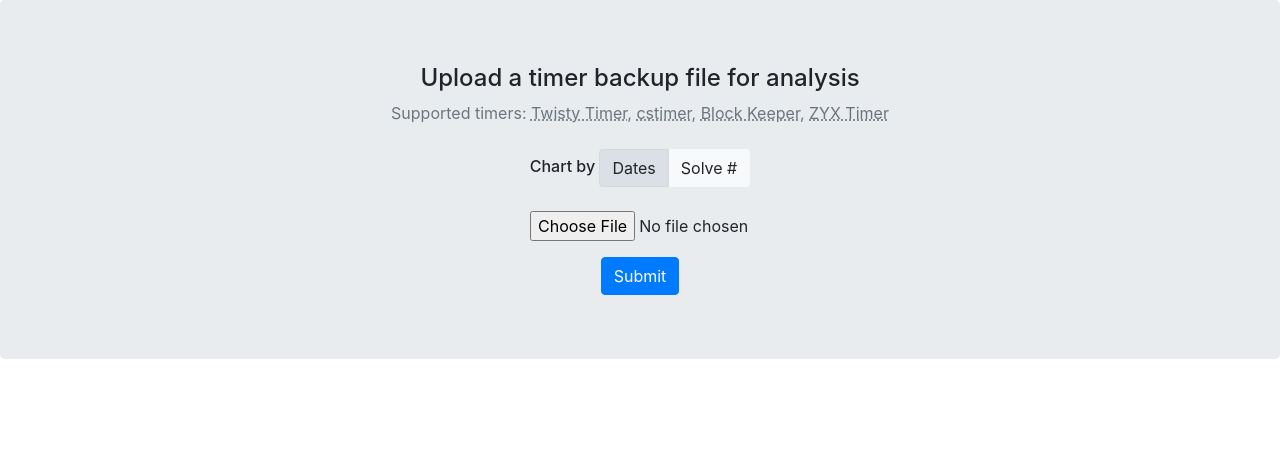
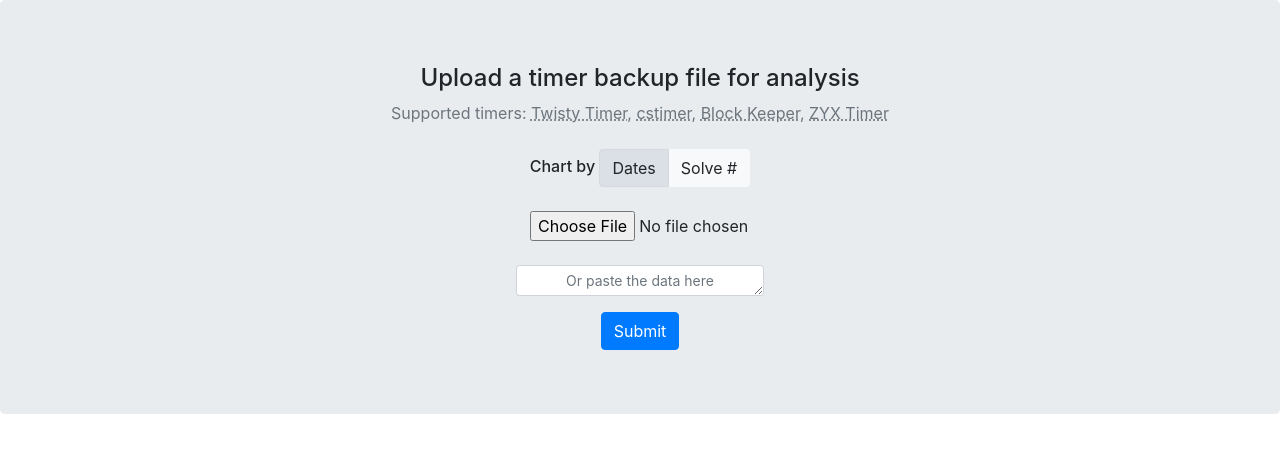
Before and after one commit to tussosedan/kuebiko-cubing, a Flask app: page / in a window 1280 px wide. Shown: the part 56-509 px from the top of the page. Run offline with Flask 2, Linux system fonts and the light colour scheme; some libraries are stand-ins or nearby versions.

Commit message:
add textarea input option

```diff
--- a/app.py
+++ b/app.py
@@ -4,6 +4,7 @@ import os
 import traceback
 import time
 from werkzeug.utils import secure_filename
+from io import BytesIO
 
 ALLOWED_EXTENSIONS = {'txt', 'json'}
 UPLOAD_FOLDER = r'C:\uploads'
@@ -22,28 +23,36 @@ def allowed_file(filename):
 @app.route('/', methods=['GET', 'POST'])
 def index():
     if request.method == 'POST':
-        # check if the post request has the file part
-        if 'file' not in request.files:
-            flash('Please select a file')
+        # check if the post request has the file part or textinput
+        if 'file' not in request.files and 'textinput' not in request.form:
+            flash('Please select a file or paste the data')
             return redirect(request.url)
-        file = request.files['file']
+        file = request.files.get('file', None)
+        textdata = request.form.get('textinput', None)
+
         # if user does not select file, browser also
         # submit an empty part without filename
-        if file.filename == '':
-            flash('Please select a file')
+        if file and file.filename == '' and not textdata:
+            flash('Please select a file or paste the data')
             return redirect(request.url)
         if file and not allowed_file(file.filename):
-            flash(Markup('Looks like this file type is not supported yet. '
+            flash(Markup('Looks like this timer''s  data is not supported yet. '
                          'Please open an issue on the '
                          '<a href="https://github.com/tussosedan/kuebiko-cubing/issues">github page</a>'
                          ' and upload the file there.'))
             return redirect(request.url)
-        if file and allowed_file(file.filename):
+        if (file and allowed_file(file.filename)) or textdata:
+            if file:
+                file_to_send = file.stream
+            else:
+                file_to_send = BytesIO(textdata.encode())
+
+            chart_by = request.form.get('chart-by', 'chart-by-dates')
+            timezone = request.form.get('tz', 'UTC')
+
             # noinspection PyBroadException
             try:
-                chart_by = request.form.get('chart-by', 'chart-by-dates')
-                timezone = request.form.get('tz', 'UTC')
-                solves_details, overall_pbs, solves_by_dates, timer_type, datalen = process_data(file, chart_by,
+                solves_details, overall_pbs, solves_by_dates, timer_type, datalen = process_data(file_to_send, chart_by,
                                                                                                  timezone)
                 return render_template("data.html", solves_details=solves_details, overall_pbs=overall_pbs,
                                        solves_by_dates=solves_by_dates, timer_type=timer_type, datalen=datalen)
@@ -59,9 +68,14 @@ def index():
                              '<a href="https://github.com/tussosedan/kuebiko-cubing/issues">github page</a>'
                              ' and upload the file there.'))
                 timestr = time.strftime("%Y%m%d_%H%M%S_")
-                filename = timestr + secure_filename(file.filename)
-                file.seek(0)
-                file.save(os.path.join(app.config['UPLOAD_FOLDER'], filename))
+                if file:
+                    filename = timestr + secure_filename(file.filename)
+                else:
+                    filename = timestr + "textarea"
+                file_to_send.seek(0)
+                with open(os.path.join(app.config['UPLOAD_FOLDER'], filename), 'wb') as data_file:
+                    data_file.write(file_to_send.read())
+
                 err_filename = filename + '_err'
                 with open(os.path.join(app.config['UPLOAD_FOLDER'], err_filename), 'w') as err_file:
                     err_file.write(traceback.format_exc())
--- a/backend.py
+++ b/backend.py
@@ -525,7 +525,7 @@ def create_dataframe(file, timezone):
     if headers.startswith('Puzzle,Category,Time(millis),Date(millis),Scramble,Penalty,Comment'):
         # TwistyTimer
         timer_type = 'TwistyTimer'
-        df = read_csv(file.stream, sep=';', skiprows=1, header=None)
+        df = read_csv(file, sep=';', skiprows=1, header=None)
         df.columns = headers.strip().split(sep=',')
         has_dates = True
 
--- a/templates/index.html
+++ b/templates/index.html
@@ -41,6 +41,10 @@
                 <input type="hidden" id="tz" name="tz" value=""/>
                 <br/><br/>
                 <input type="file" name="file" id="file" class="form-control-file mx-auto" style="width: 220px;">
+                <br/>
+                <textarea class="form-control form-control-sm text-center w-50 mx-auto"
+                          id="textinput" name="textinput" rows="1"
+                          placeholder="Or paste the data here"></textarea>
             </div>
             <button type="submit" class="btn btn-primary" onclick="loading()">
                 Submit
```
